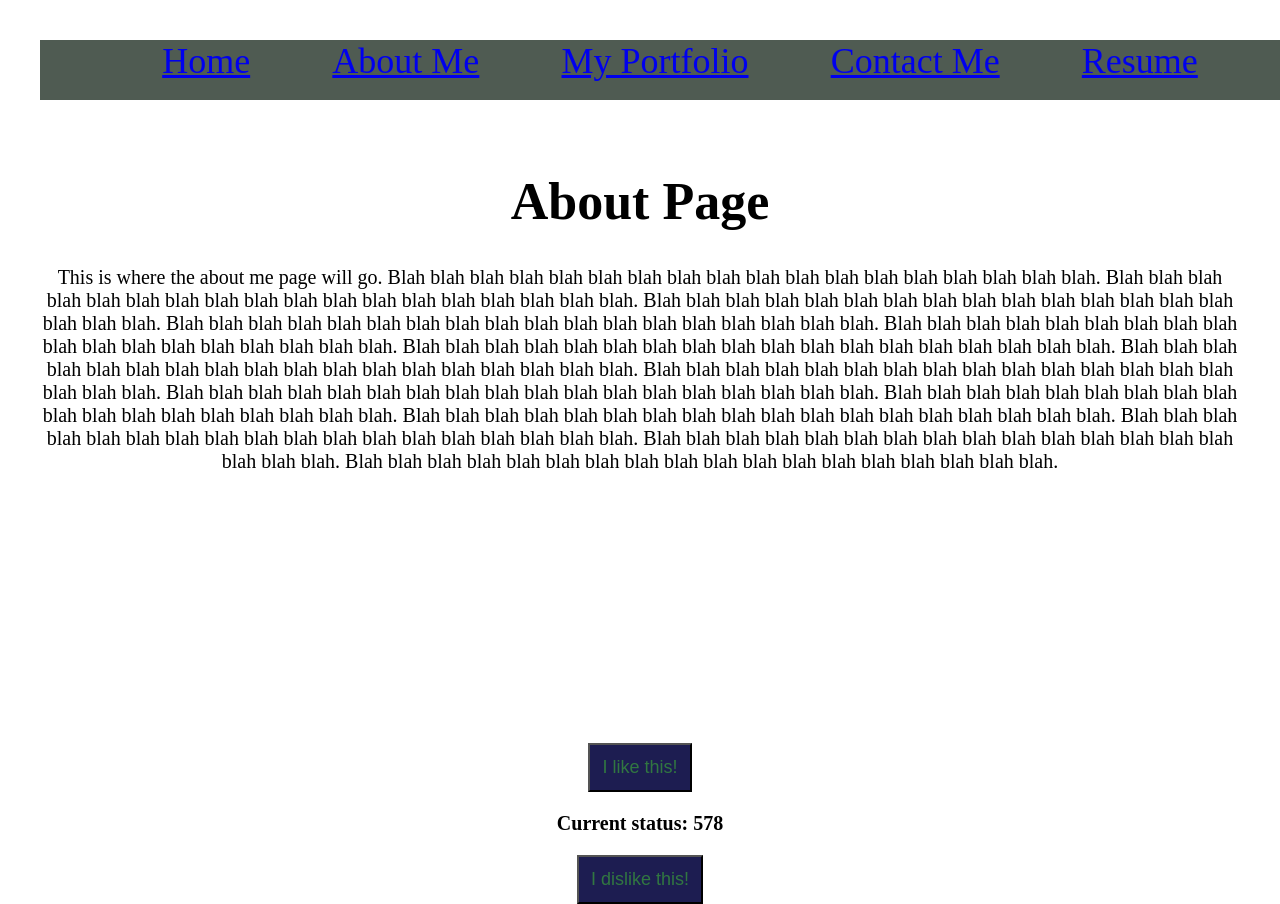
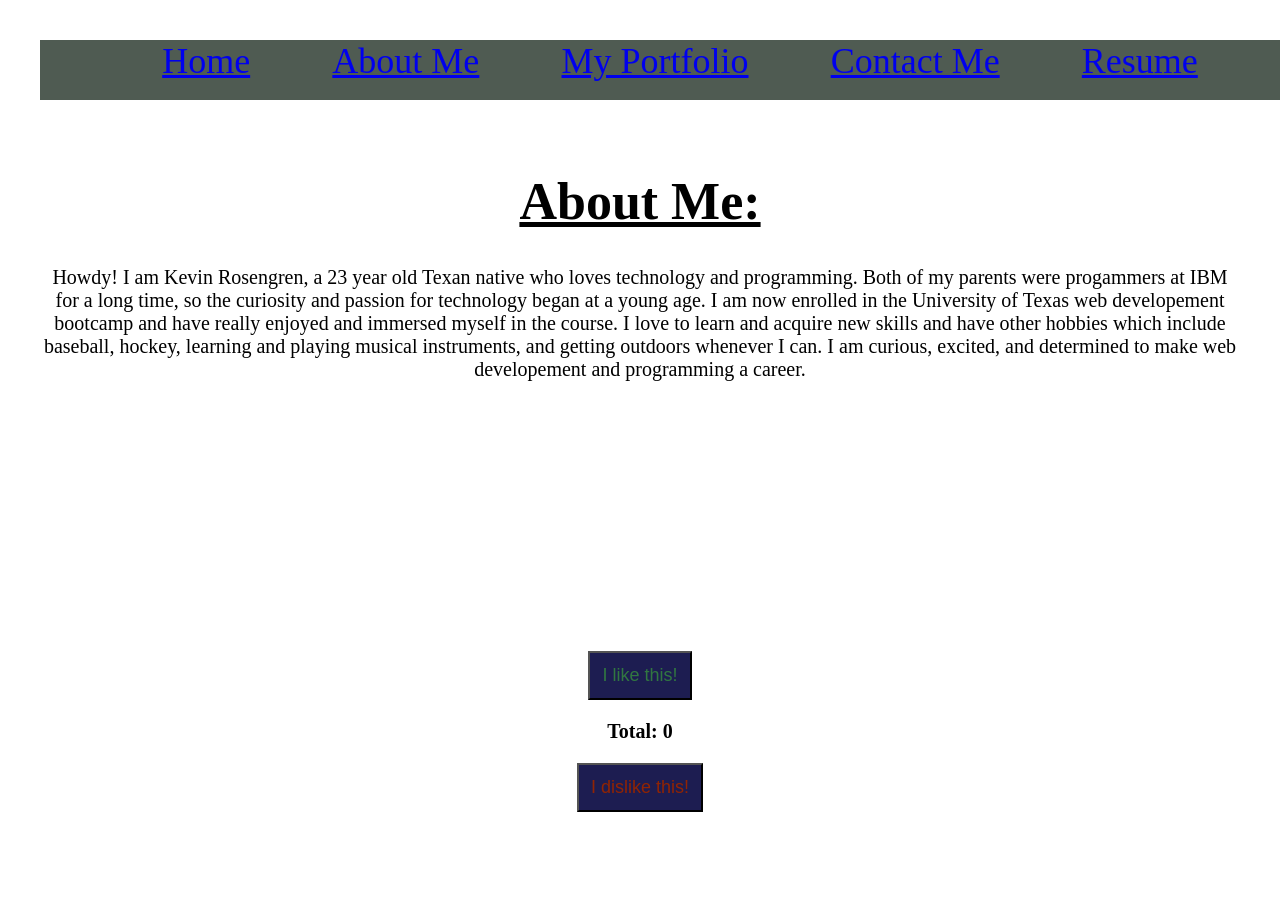
Before and after one commit to krosengr4/React-Portfolio, a React (Vite) app in the folder react-portfolio/: page /AboutMe in a window 1280 px wide. After the commit the page ends 812 px from the top, so only its background shows below. Built offline with nearby package versions, Linux system fonts and the light colour scheme.

Commit message:
Replace about me page with correct about me content

```diff
--- a/react-portfolio/src/App.css
+++ b/react-portfolio/src/App.css
@@ -57,6 +57,7 @@
 /*  */
 .page-title {
   font-size: 52px;
+  text-decoration: underline;
 }
 
 .aboutme-content {
@@ -89,7 +90,7 @@
 
 .dislikeBtn {
   padding: 12px;
-  color: rgb(49, 119, 65);
+  color: rgb(145, 36, 3);
   background-color: rgb(29, 29, 81);
   font-size: 18px;
 }
--- a/react-portfolio/src/pages/AboutMe.jsx
+++ b/react-portfolio/src/pages/AboutMe.jsx
@@ -4,17 +4,17 @@ import '../App.css'
 
 export default function AboutMe() {
 
-  const [count, setCount] = useState(578)
+  const [count, setCount] = useState(0)
 
     return (
       <div>
-        <h1 className="page-title">About Page</h1>
+        <h1 className="page-title">About Me: </h1>
         <p className="aboutme-content">
-          This is where the about me page will go. Blah blah blah blah blah blah blah blah blah blah blah blah blah blah blah blah blah blah.
-          Blah blah blah blah blah blah blah blah blah blah blah blah blah blah blah blah blah blah. Blah blah blah blah blah blah blah blah blah blah blah blah blah blah blah blah blah blah.
-          Blah blah blah blah blah blah blah blah blah blah blah blah blah blah blah blah blah blah. Blah blah blah blah blah blah blah blah blah blah blah blah blah blah blah blah blah blah.
-          Blah blah blah blah blah blah blah blah blah blah blah blah blah blah blah blah blah blah. Blah blah blah blah blah blah blah blah blah blah blah blah blah blah blah blah blah blah.
-          Blah blah blah blah blah blah blah blah blah blah blah blah blah blah blah blah blah blah. Blah blah blah blah blah blah blah blah blah blah blah blah blah blah blah blah blah blah. Blah blah blah blah blah blah blah blah blah blah blah blah blah blah blah blah blah blah. Blah blah blah blah blah blah blah blah blah blah blah blah blah blah blah blah blah blah. Blah blah blah blah blah blah blah blah blah blah blah blah blah blah blah blah blah blah. Blah blah blah blah blah blah blah blah blah blah blah blah blah blah blah blah blah blah. Blah blah blah blah blah blah blah blah blah blah blah blah blah blah blah blah blah blah.
+                        Howdy! I am Kevin Rosengren, a 23 year old Texan native who loves technology and programming. Both of my
+                        parents were progammers at IBM for a long time, so the curiosity and passion for technology began at a young age. I am now
+                        enrolled in the University of Texas web developement bootcamp and have really enjoyed and immersed myself in the course. I
+                        love to learn and acquire new skills and have other hobbies which include baseball, hockey, learning and playing musical instruments,
+                        and getting outdoors whenever I can. I am curious, excited, and determined to make web developement and programming a career.
         </p>
 
         <div className="like-dislikeBtn">
@@ -22,7 +22,7 @@ export default function AboutMe() {
           I like this!
         </button>
 
-        <h3 className="counter-status"> Current status: {count}</h3>
+        <h3 className="counter-status"> Total: {count}</h3>
 
         <button className='dislikeBtn'onClick={() => setCount((count) => count - 1)}>
           I dislike this!
--- a/react-portfolio/src/pages/Portfolio.jsx
+++ b/react-portfolio/src/pages/Portfolio.jsx
@@ -1,11 +1,12 @@
 export default function Portfolio() {
     return (
       <div>
+        <div className="top-two">
+
+        </div>
         <h1 className="page-title">Portfolio Page</h1>
         <p className="aboutme-content">
             This is where your portfolio page will go.
-            Blah blah blah blah blah blah blah blah blah blah blah blah blah blah blah blah blah blah. Blah blah blah blah blah blah blah blah blah blah blah blah blah blah blah blah blah blah. Blah blah blah blah blah blah blah blah blah blah blah blah blah blah blah blah blah blah. Blah blah blah blah blah blah blah blah blah blah blah blah blah blah blah blah blah blah. Blah blah blah blah blah blah blah blah blah blah blah blah blah blah blah blah blah blah. Blah blah blah blah blah blah blah blah blah blah blah blah blah blah blah blah blah blah. Blah blah blah blah blah blah blah blah blah blah blah blah blah blah blah blah blah blah.
-            Blah blah blah blah blah blah blah blah blah blah blah blah blah blah blah blah blah blah. Blah blah blah blah blah blah blah blah blah blah blah blah blah blah blah blah blah blah. Blah blah blah blah blah blah blah blah blah blah blah blah blah blah blah blah blah blah. Blah blah blah blah blah blah blah blah blah blah blah blah blah blah blah blah blah blah. Blah blah blah blah blah blah blah blah blah blah blah blah blah blah blah blah blah blah. Blah blah blah blah blah blah blah blah blah blah blah blah blah blah blah blah blah blah. Blah blah blah blah blah blah blah blah blah blah blah blah blah blah blah blah blah blah.
         </p>
       </div>
     );
```
